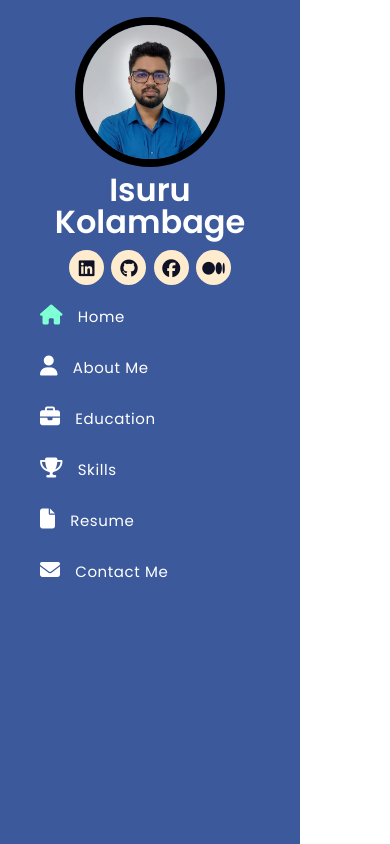
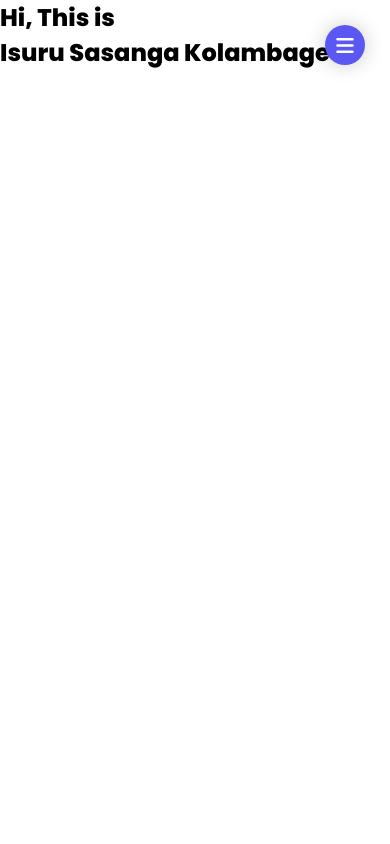
Before and after one commit to Isuru-sasanga/My-portfolio, a plain HTML site: page index.html in a window 390 px wide. Drawn offline with Linux system fonts and the light colour scheme.

Commit message:
update nav

```diff
--- a/index.html
+++ b/index.html
@@ -46,8 +46,21 @@
         </nav>
     </header>
 
+    <!-- nav toggle for mobile -->
+    <i class="fas fa-bars" id="MenuBtn"></i>
 
 
+    <main>
+        <!-- home -->
+        <section id="home">
+            <div class="homeRow">
+                <h1>Hi, This is <br> Isuru Sasanga Kolambage <span>.</span></h1>
+            </div>
+        </section>
+
+
+
+    </main>
 
 
     <script src="script.js"></script>
--- a/script.js
+++ b/script.js
@@ -0,0 +1,6 @@
+let MenuBtn = document.getElementById('MenuBtn')
+
+MenuBtn.addEventListener('click', function(e){
+    document.querySelector('body').classList.toggle('mobile-nav-active');
+    this.classList.toggle('fa-xmark')
+})
--- a/style.css
+++ b/style.css
@@ -60,6 +60,8 @@ header .profile .socialIcons a{
 header .profile .socialIcons a:hover{
     background-color: rgb(166, 236, 119);
 }
+
+
 /* header nav part */
 header nav{
     margin-top: 5px;
@@ -94,3 +96,36 @@ header nav ul li a:hover i{
 header nav ul li .active i{
     color: aquamarine;
 }
+
+/* nav toggle for mobile */
+#MenuBtn{
+    position: fixed;
+    top: 25px;
+    right: 25px;
+    font-size: 20px;
+    width: 40px;
+    height: 40px;
+    color: white;
+    background-color: rgb(90, 87, 243);
+    text-align: center;
+    line-height: 42px;
+    border-radius: 50%;
+    box-shadow: 0 0 20px rgba(0, 0, 0, 20%);
+    display: none;
+    z-index: 999;
+}
+
+/* mobile view nav */
+@media only screen and (max-width: 1050px){
+    header{
+        left: -300px;
+    }
+
+    #MenuBtn{
+        display: block;
+    }
+}
+
+.mobile-nav-active header{
+    left: 0;
+}
```
